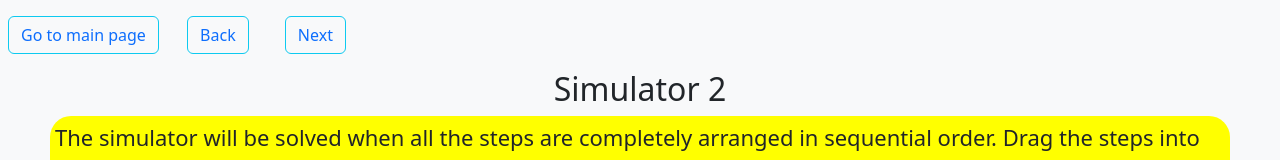
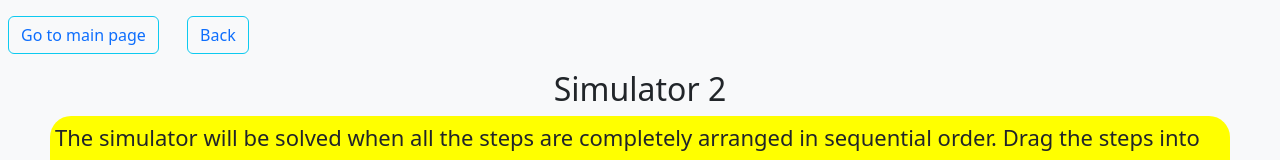
Before and after one commit to virtual-labs/exp-etching-of-materials-iitk, a plain HTML site: page experiment/simulation/Simulator2_exp3.html in a window 1280 px wide. Shown: the top 160 px of the page. Drawn offline with nearby package versions, Linux system fonts and the light colour scheme.

Commit message:
Update Simulator2_exp3.html

```diff
--- a/experiment/simulation/Simulator2_exp3.html
+++ b/experiment/simulation/Simulator2_exp3.html
@@ -153,7 +153,7 @@
 <body>
     <button type="button" class="btn btn-outline-info mx-2 my-2"><a href="index.html"> Go to main page</a></button>
     <button type="button" class="btn btn-outline-info m-3"><a href="Simulator1_exp3.html">Back</a></button>
-    <button type="button" class="btn btn-outline-info m-3"><a href="Simulator3_exp3.html">Next</a></button>
+    <!-- <button type="button" class="btn btn-outline-info m-3"><a href="Simulator3_exp3.html">Next</a></button> -->
     <h2 class="d-flex justify-content-center align-items-center"> Simulator 2</h2>
     <p class="d-flex justify-content-center align-items-center text"> The simulator will be solved when all the steps
         are completely arranged in sequential order. Drag the steps into the boxes and put them in the correct sequence
```
